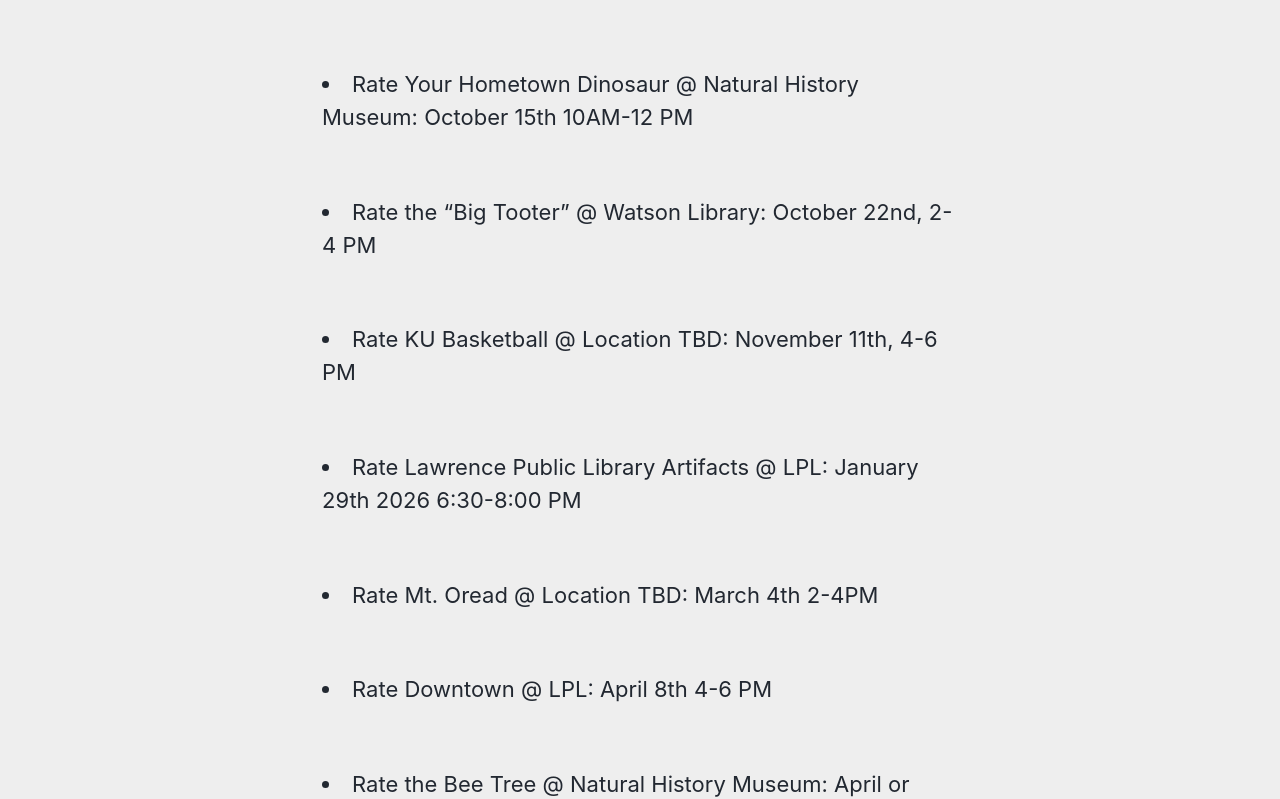
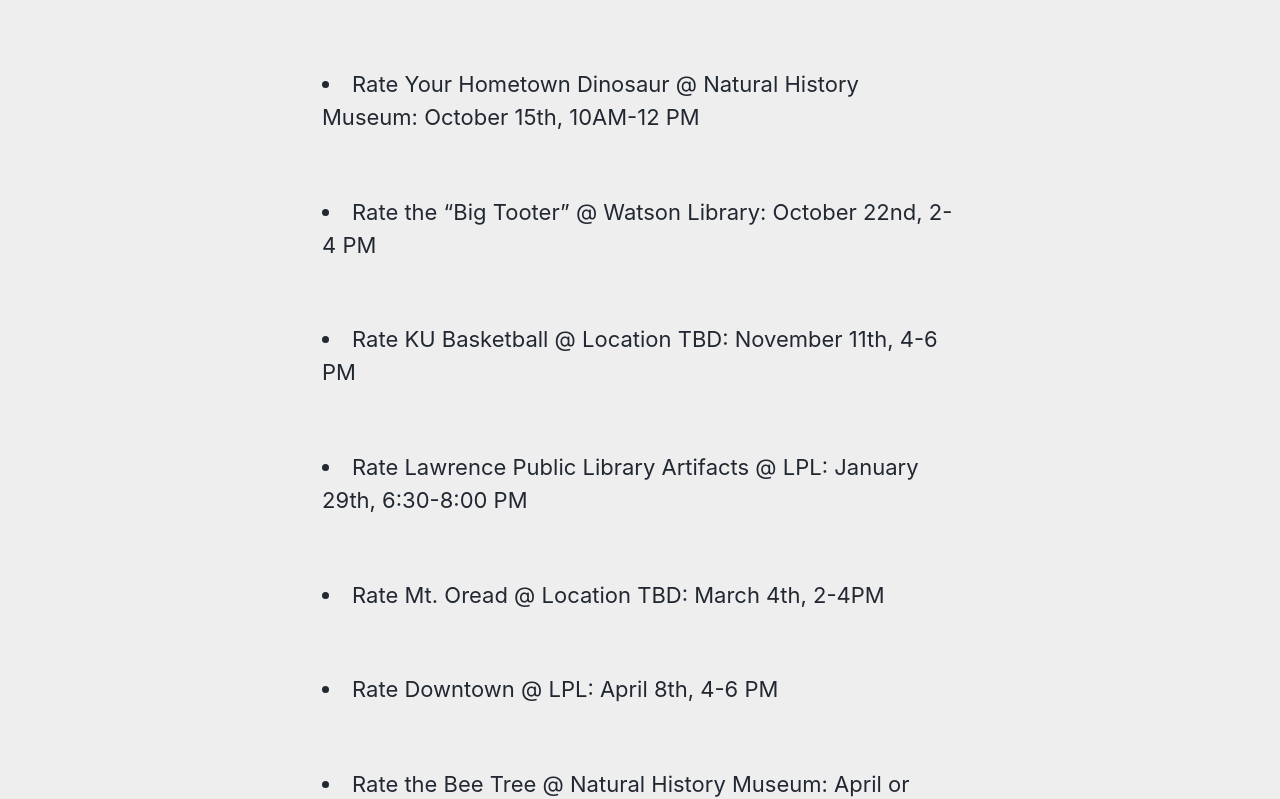
Before and after one commit to idrhku/lawrence-reviewed, a Jekyll site: the page built from _pages/pop-ups.md, in a window 1280 px wide. Shown: the part 836-1635 px from the top of the page. Built offline with Jekyll 4.4.1, drawn with Linux system fonts in a browser that asks for light colours; cached includes are drawn as plain includes.

Commit message:
Update pop-ups.md

```diff
--- a/_pages/pop-ups.md
+++ b/_pages/pop-ups.md
@@ -20,17 +20,17 @@
 <br>
 <li>Rate KU Libraries @ Anschutz: September 17th, 10 AM-12 PM</li>
 <br>
-<li>Rate Your Hometown Dinosaur @ Natural History Museum: October 15th 10AM-12 PM</li>
+<li>Rate Your Hometown Dinosaur @ Natural History Museum: October 15th, 10AM-12 PM</li>
 <br>
 <li>Rate the “Big Tooter” @ Watson Library: October 22nd, 2-4 PM</li>
 <br>
 <li>Rate KU Basketball @ Location TBD: November 11th, 4-6 PM</li>
 <br>
-<li>Rate Lawrence Public Library Artifacts @ LPL: January 29th 2026 6:30-8:00 PM</li>
+<li>Rate Lawrence Public Library Artifacts @ LPL: January 29th, 6:30-8:00 PM</li>
 <br>
-<li>Rate Mt. Oread @ Location TBD: March 4th 2-4PM</li>
+<li>Rate Mt. Oread @ Location TBD: March 4th, 2-4PM</li>
 <br>
-<li>Rate Downtown @ LPL: April 8th 4-6 PM </li>
+<li>Rate Downtown @ LPL: April 8th, 4-6 PM </li>
 <br>
 <li>Rate the Bee Tree @ Natural History Museum: April or May, dependent on the bees!</li>
 <br>
```
